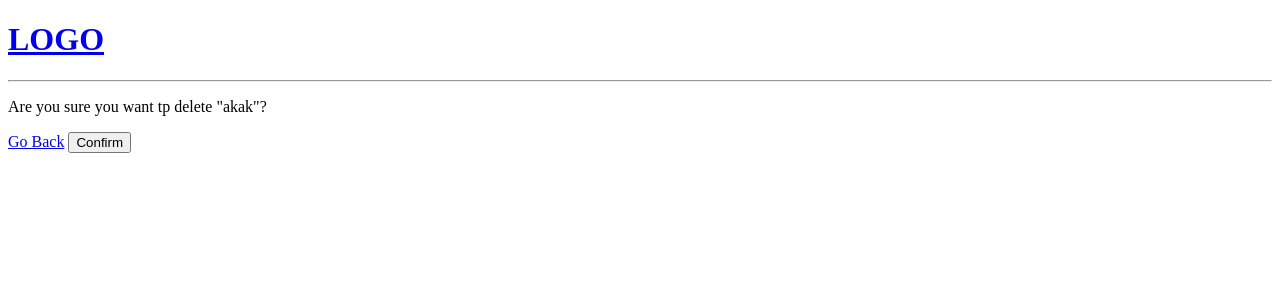
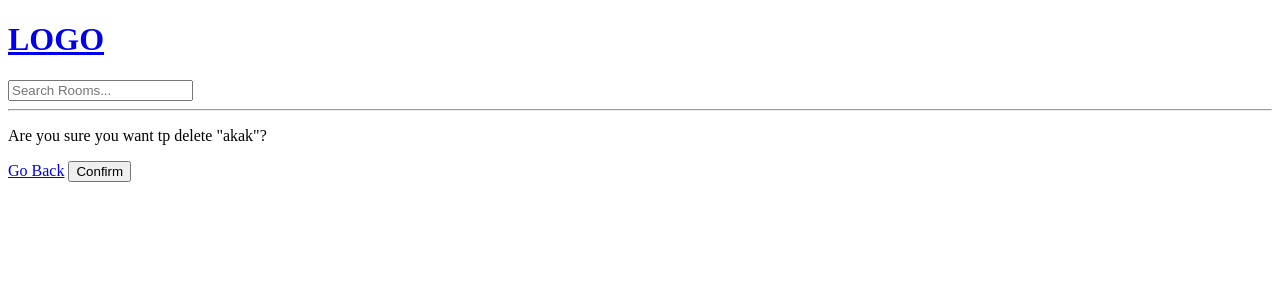
Before and after one commit to KrishnaPande/Project, a Django app: page /delete-room/4/ in a window 1280 px wide. Shown: the top 300 px of the page. Run offline with Django 3.2, Linux system fonts and the light colour scheme; data comes from the database, SQL or seed files in the repository.

Commit message:
done with adding search bar
also added room_count

```diff
--- a/erp_with_django/base/templates/base/home.html
+++ b/erp_with_django/base/templates/base/home.html
@@ -36,6 +36,7 @@
     </div>
 
     <div>
+        <h5>{{room_count}} rooms available</h5>
          <a href="{% url 'create-room' %}">Create Room</a>
          <div>
             {% for room in rooms %}
--- a/erp_with_django/base/views.py
+++ b/erp_with_django/base/views.py
@@ -1,4 +1,5 @@
 from django.shortcuts import render, redirect
+from django.db.models import Q
 from .models import Room, Topic
 from .forms import RoomForm
 
@@ -13,11 +14,16 @@ def home(request):
     # topic__name__icontains=q i meens it is not case sensitive
     q = request.GET.get('q') if request.GET.get('q')!= None else ''
 
-    rooms = Room.objects.filter(topic__name__contains=q)
+    rooms = Room.objects.filter(
+        Q(topic__name__contains=q) |
+        Q(name__icontains=q) |
+        Q(description__contains=q)
+    )
 
     topics = Topic.objects.all()
+    room_count = rooms.count()
 
-    context = {'rooms': rooms, 'topics': topics}
+    context = {'rooms': rooms, 'topics': topics, 'room_count':room_count}
     return render(request, "base/home.html", context)
 
 # Hear we will have access to what ever has been stored in pk
--- a/erp_with_django/templates/navbar.html
+++ b/erp_with_django/templates/navbar.html
@@ -9,6 +9,10 @@
         <h1>LOGO</h1>
     </a>
 
+    <form method="GET" action="{% url 'home' %}">
+        <input type="text" name="q" placeholder="Search Rooms..."/>
+    </form>
+
 <hr>
 </body>
 </html>
```
